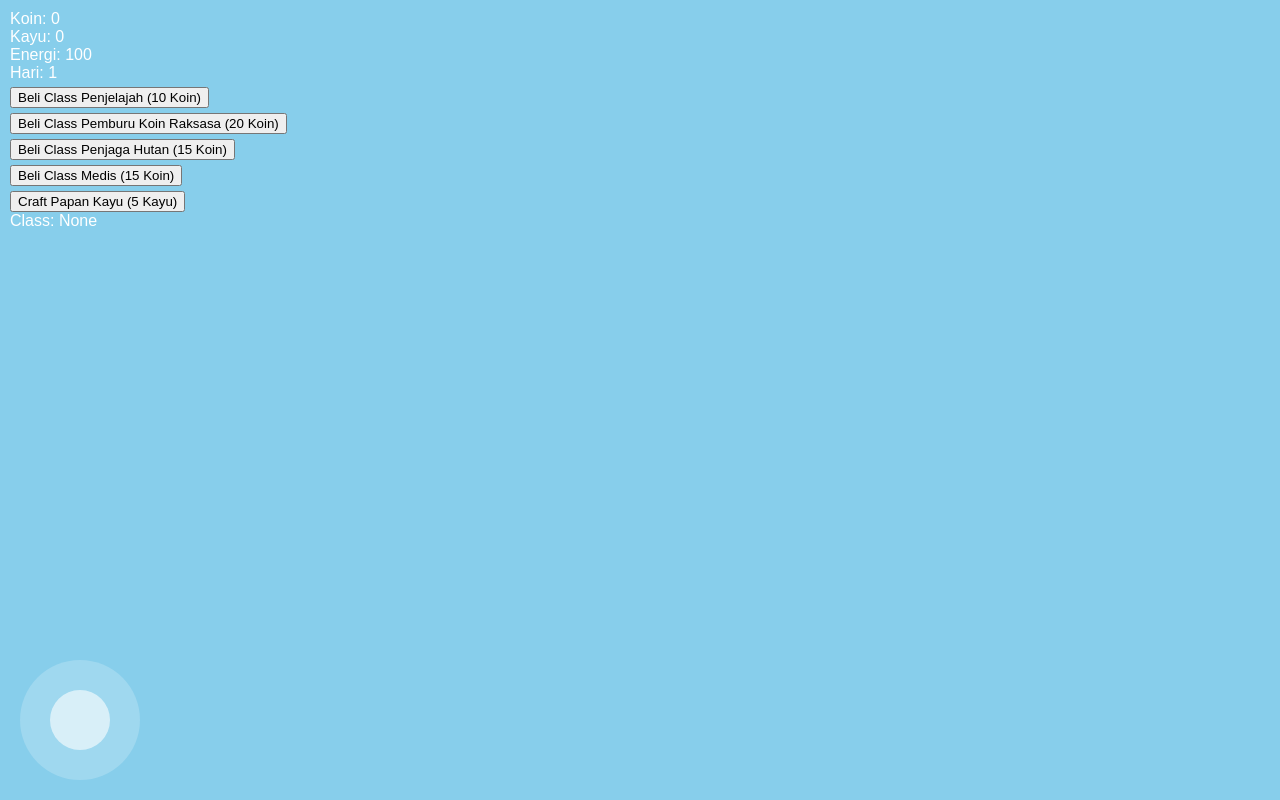
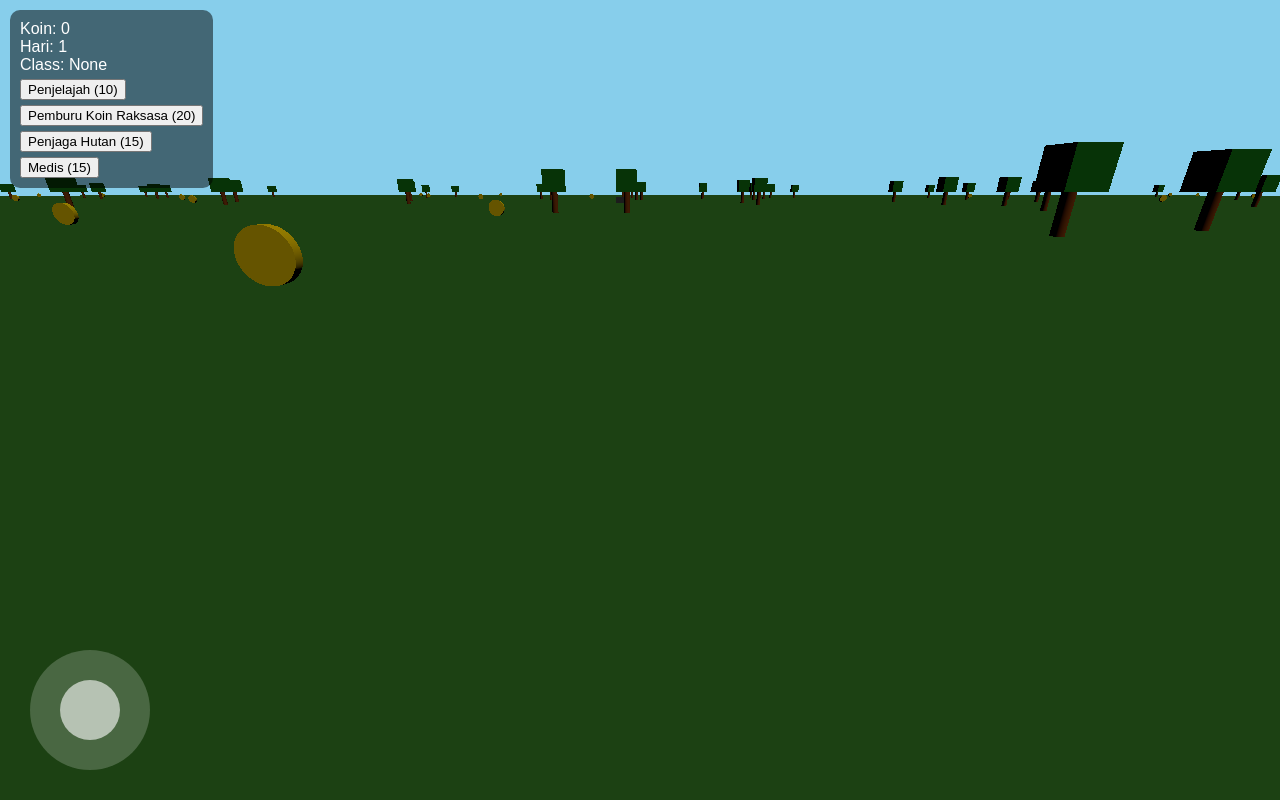
Before and after one commit to andikasihotangchanel-hub/99-night-in-the-fortres, a plain HTML site: page index.html in a window 1280 px wide. Drawn offline with nearby package versions, Linux system fonts and the light colour scheme; animation ran at ten frames a second.

Commit message:
Update index.html
Game milik andika sihotang

```diff
--- a/index.html
+++ b/index.html
@@ -1,229 +1,390 @@
 <!DOCTYPE html>
-<html lang="en">
+<html>
 <head>
 <meta charset="UTF-8">
-<meta name="viewport" content="width=device-width, initial-scale=1.0">
-<title>Survival Forest Game - Final Fix</title>
+<title>Forest Survival 3D</title>
+
 <style>
-body { margin:0; overflow:hidden; background:#87CEEB; font-family:sans-serif; }
-canvas { display:block; margin:0 auto; background:#87CEEB; }
-#ui { position:absolute; top:10px; left:10px; color:white; z-index:10; }
-button { margin-top:5px; display:block; }
-#joystick { position:absolute; bottom:20px; left:20px; width:120px; height:120px; background:rgba(255,255,255,0.2); border-radius:50%; touch-action:none; z-index:10; }
-#stick { width:60px; height:60px; background:rgba(255,255,255,0.6); border-radius:50%; position:absolute; top:30px; left:30px; }
+
+body{
+margin:0;
+overflow:hidden;
+font-family:sans-serif;
+}
+
+#ui{
+position:absolute;
+top:10px;
+left:10px;
+color:white;
+background:rgba(0,0,0,0.5);
+padding:10px;
+border-radius:10px;
+}
+
+button{
+display:block;
+margin-top:5px;
+}
+
+#joystick{
+position:absolute;
+bottom:30px;
+left:30px;
+width:120px;
+height:120px;
+background:rgba(255,255,255,0.2);
+border-radius:50%;
+}
+
+#stick{
+width:60px;
+height:60px;
+background:rgba(255,255,255,0.6);
+border-radius:50%;
+position:absolute;
+left:30px;
+top:30px;
+}
+
 </style>
+
 </head>
+
 <body>
+
 <div id="ui">
-  Koin: <span id="coinCount">0</span><br>
-  Kayu: <span id="woodCount">0</span><br>
-  Energi: <span id="energy">100</span><br>
-  <div id="dayCounter">Hari: 1</div>
-  <button id="buyExplorer">Beli Class Penjelajah (10 Koin)</button>
-  <button id="buyHunter">Beli Class Pemburu Koin Raksasa (20 Koin)</button>
-  <button id="buyGuard">Beli Class Penjaga Hutan (15 Koin)</button>
-  <button id="buyMedic">Beli Class Medis (15 Koin)</button>
-  <button id="craftWood">Craft Papan Kayu (5 Kayu)</button>
-  <div id="playerClass">Class: None</div>
+
+Koin: <span id="coin">0</span><br>
+Hari: <span id="day">1</span><br>
+Class: <span id="class">None</span>
+
+<button onclick="buyExplorer()">Penjelajah (10)</button>
+<button onclick="buyHunter()">Pemburu Koin Raksasa (20)</button>
+<button onclick="buyGuard()">Penjaga Hutan (15)</button>
+<button onclick="buyMedic()">Medis (15)</button>
+
 </div>
-<canvas id="gameCanvas" width="800" height="600"></canvas>
+
 <div id="joystick"><div id="stick"></div></div>
 
+<script src="https://cdn.jsdelivr.net/npm/three@0.160.0/build/three.min.js"></script>
+
 <script>
-const canvas=document.getElementById('gameCanvas');
-const ctx=canvas.getContext('2d');
 
-// Player
-let player={x:400,y:450,speed:3,class:'None',energy:100,wood:0,alive:true};
+// SCENE
+const scene = new THREE.Scene();
+scene.background = new THREE.Color(0x87ceeb);
 
-// Map
-const mapWidth=3000,mapHeight=2000;
-const groundY = 1200; // tanah
+// CAMERA
+const camera = new THREE.PerspectiveCamera(
+75,
+window.innerWidth/window.innerHeight,
+0.1,
+1000
+);
 
-// Trees
-let trees=[];
-for(let i=0;i<50;i++){ trees.push({x:Math.random()*(mapWidth-40),y:groundY-40,size:40,wood:3}); }
+camera.position.set(0,2,5);
 
-// Coins
-let coins=[];
-function spawnCoin(){ coins.push({x:Math.random()*(mapWidth-20),y:groundY-30,size:10,type:'normal'}); }
-function spawnGiantCoin(){ coins.push({x:Math.random()*(mapWidth-30),y:groundY-30,size:25,type:'giant'}); }
-for(let i=0;i<20;i++) spawnCoin();
-for(let i=0;i<5;i++) spawnGiantCoin();
+// RENDER
+const renderer = new THREE.WebGLRenderer();
+renderer.setSize(window.innerWidth,window.innerHeight);
+document.body.appendChild(renderer.domElement);
 
-// Counters
-let coinCount=0,woodCount=0;
-document.getElementById('coinCount').textContent=coinCount;
-document.getElementById('woodCount').textContent=woodCount;
+// LIGHT
+const sun = new THREE.DirectionalLight(0xffffff,1);
+sun.position.set(50,100,50);
+scene.add(sun);
 
-// Hari
-let day=1;
-document.getElementById('dayCounter').textContent='Hari: '+day;
-const maxDays=99;
-let dayInterval = setInterval(()=>{
-  if(day<maxDays && player.alive){ day++; document.getElementById('dayCounter').textContent='Hari: '+day; }
-  if(day>=maxDays && player.alive){ triggerEnding(); clearInterval(dayInterval); }
-},10000); // 1 hari = 10 detik
+// TANAH
+const ground = new THREE.Mesh(
 
-// Input
-let keys={};
-window.addEventListener('keydown',e=>keys[e.key]=true);
-window.addEventListener('keyup',e=>keys[e.key]=false);
+new THREE.PlaneGeometry(600,600),
 
-// Joystick
-let joystick=document.getElementById('joystick');
-let stick=document.getElementById('stick');
-let joy={x:0,y:0},dragging=false;
-function startDrag(e){ dragging=true; moveStick(e); e.preventDefault(); }
-function moveStick(e){
-  if(!dragging) return;
-  let touch=e.touches?e.touches[0]:e;
-  const rect=joystick.getBoundingClientRect();
-  let x=touch.clientX-rect.left-60,y=touch.clientY-rect.top-60;
-  let dist=Math.sqrt(x*x+y*y);
-  if(dist>30){x=x*30/dist;y=y*30/dist;}
-  stick.style.left=(30+x)+'px'; stick.style.top=(30+y)+'px';
-  joy.x = x/30;
-  joy.y = y/30; // y negatif = maju
-  e.preventDefault();
-}
-function endDrag(e){ dragging=false; joy.x=0; joy.y=0; stick.style.left='30px'; stick.style.top='30px'; e.preventDefault(); }
-joystick.addEventListener('pointerdown',startDrag);
-window.addEventListener('pointermove',moveStick);
-window.addEventListener('pointerup',endDrag);
-joystick.addEventListener('touchstart',startDrag);
-window.addEventListener('touchmove',moveStick);
-window.addEventListener('touchend',endDrag);
+new THREE.MeshLambertMaterial({color:0x3b7d2b})
 
-// Draw
-function drawGround(camX, camY){
-    ctx.fillStyle = '#654321';
-    ctx.fillRect(0-camX, groundY-camY, mapWidth, mapHeight-groundY);
-}
-function drawTree(x, y, camX, camY){
-  ctx.fillStyle = '#8B4513';
-  ctx.fillRect(x - camX +15, y - camY +20, 10, 40);
-  ctx.fillStyle = '#228B22';
-  ctx.fillRect(x - camX, y - camY, 40, 40);
-}
-function drawCoin(x, y, camX, camY, type){
-  ctx.fillStyle = type=='giant'?'orange':'gold';
-  ctx.beginPath();
-  ctx.arc(x-camX+10, y-camY+10, type=='giant'?12:10, 0, Math.PI*2);
-  ctx.fill();
+);
+
+ground.rotation.x=-Math.PI/2;
+scene.add(ground);
+
+// PLAYER
+let player={
+x:0,
+z:0,
+speed:0.15,
+class:"None"
+};
+
+// COIN
+let coinCount=0;
+
+// POHON
+function createTree(x,z){
+
+const trunk=new THREE.Mesh(
+
+new THREE.CylinderGeometry(0.3,0.3,2),
+
+new THREE.MeshLambertMaterial({color:0x8b4513})
+
+);
+
+trunk.position.set(x,1,z);
+
+const leaves=new THREE.Mesh(
+
+new THREE.BoxGeometry(2,2,2),
+
+new THREE.MeshLambertMaterial({color:0x228b22})
+
+);
+
+leaves.position.set(x,3,z);
+
+scene.add(trunk);
+scene.add(leaves);
+
 }
 
-// Update
-function update(){
-  if(!player.alive) return;
-  if(player.energy<=0) return;
-  let speed=player.speed;
-  player.x += ((keys['d']||keys['ArrowRight']?1:0)-(keys['a']||keys['ArrowLeft']?1:0) + joy.x) * speed;
-  player.y += ((keys['s']||keys['ArrowDown']?1:0)-(keys['w']||keys['ArrowUp']?1:0) + joy.y) * speed;
+// buat hutan
+for(let i=0;i<150;i++){
 
-  player.x = Math.max(0, Math.min(mapWidth, player.x));
-  player.y = Math.max(0, Math.min(groundY-20, player.y));
+createTree(
+(Math.random()-0.5)*400,
+(Math.random()-0.5)*400
+);
 
-  // Ambil koin
-  coins.forEach((coin,index)=>{
-    if(Math.abs(player.x-coin.x)<25 && Math.abs(player.y-coin.y)<25){
-      if(coin.type=='normal' || (coin.type=='giant' && player.class=='Pemburu Koin Raksasa')){
-        let gain=coin.type=='giant'?5:1;
-        if(player.class=='Penjelajah' && coin.type=='normal') gain=2;
-        coinCount += gain;
-        document.getElementById('coinCount').textContent=coinCount;
-        coins.splice(index,1);
-        if(coin.type=='normal') spawnCoin(); else spawnGiantCoin();
 }
+
+// KOIN
+let coins=[];
+
+function spawnCoin(){
+
+const coin=new THREE.Mesh(
+
+new THREE.CylinderGeometry(0.5,0.5,0.2,32),
+
+new THREE.MeshLambertMaterial({color:0xffd700})
+
+);
+
+coin.rotation.x=Math.PI/2;
+
+coin.position.set(
+(Math.random()-0.5)*400,
+1,
+(Math.random()-0.5)*400
+);
+
+scene.add(coin);
+coins.push(coin);
+
 }
+
+for(let i=0;i<60;i++) spawnCoin();
+
+// HEWAN
+function spawnAnimal(){
+
+const wolf=new THREE.Mesh(
+
+new THREE.BoxGeometry(1.5,1,3),
+
+new THREE.MeshLambertMaterial({color:0x555555})
+
+);
+
+wolf.position.set(
+(Math.random()-0.5)*400,
+0.5,
+(Math.random()-0.5)*400
+);
+
+scene.add(wolf);
+
+}
+
+for(let i=0;i<10;i++) spawnAnimal();
+
+// JOYSTICK
+let joy={x:0,y:0};
+
+const joystick=document.getElementById("joystick");
+const stick=document.getElementById("stick");
+
+let dragging=false;
+
+joystick.addEventListener("pointerdown",()=>dragging=true);
+
+window.addEventListener("pointerup",()=>{
+
+dragging=false;
+joy.x=0;
+joy.y=0;
+stick.style.left="30px";
+stick.style.top="30px";
+
 });
 
-  // Ambil kayu
-  trees.forEach(tree=>{
-    if(Math.abs(player.x-tree.x)<25 && Math.abs(player.y-tree.y)<25 && tree.wood>0){
-      let gain=1;
-      if(player.class=='Penjaga Hutan') gain=2;
-      woodCount += gain;
-      tree.wood = Math.max(0, tree.wood - gain);
-      document.getElementById('woodCount').textContent=woodCount;
+window.addEventListener("pointermove",e=>{
+
+if(!dragging) return;
+
+const rect=joystick.getBoundingClientRect();
+
+let x=e.clientX-rect.left-60;
+let y=e.clientY-rect.top-60;
+
+let dist=Math.sqrt(x*x+y*y);
+
+if(dist>30){
+
+x=x*30/dist;
+y=y*30/dist;
+
 }
+
+stick.style.left=(30+x)+"px";
+stick.style.top=(30+y)+"px";
+
+joy.x=x/30;
+joy.y=y/30;
+
 });
 
-  // Medis regenerasi energi
-  if(player.class=='Medis') player.energy = Math.min(100, player.energy + 0.2);
-  else if(Math.abs(joy.x)+Math.abs(joy.y)>0 || keys['w']||keys['a']||keys['s']||keys['d']) player.energy = Math.max(0, player.energy - 0.05);
-  document.getElementById('energy').textContent = Math.floor(player.energy);
+// UPDATE
+function update(){
+
+player.x += joy.x * player.speed;
+player.z += joy.y * player.speed;
+
+camera.position.x=player.x;
+camera.position.z=player.z+5;
+
+camera.lookAt(player.x,0,player.z);
+
+// ambil koin
+coins.forEach((coin,i)=>{
+
+let dx=coin.position.x-player.x;
+let dz=coin.position.z-player.z;
+
+if(Math.sqrt(dx*dx+dz*dz)<2){
+
+scene.remove(coin);
+coins.splice(i,1);
+
+let gain=1;
+
+if(player.class=="Penjelajah") gain=2;
+if(player.class=="Pemburu Koin Raksasa") gain=5;
+
+coinCount+=gain;
+
+document.getElementById("coin").textContent=coinCount;
+
+spawnCoin();
+
 }
 
-// Draw
-let ending=false;
-function draw(){
-  ctx.clearRect(0,0,canvas.width,canvas.height);
-  let camX = player.x - canvas.width/2;
-  let camY = player.y - canvas.height/1.5;
+});
 
-  camX = Math.max(0, Math.min(camX, mapWidth - canvas.width));
-  camY = Math.max(0, Math.min(camY, mapHeight - canvas.height));
-
-  drawGround(camX, camY);
-  trees.forEach(tree=>drawTree(tree.x, tree.y, camX, camY));
-  coins.forEach(coin=>drawCoin(coin.x, coin.y, camX, camY, coin.type));
-
-  if(ending){
-    drawEnding(camX, camY);
-  }
 }
 
-// Game loop
-function gameLoop(){ update(); draw(); requestAnimationFrame(gameLoop); }
-gameLoop();
+// LOOP
+function animate(){
 
-// Class buttons
-document.getElementById('buyExplorer').addEventListener('click',()=>{ if(coinCount>=10){ coinCount-=10; player.class='Penjelajah'; player.speed=3; document.getElementById('coinCount').textContent=coinCount; document.getElementById('playerClass').textContent='Class: Penjelajah'; alert('Kamu sekarang Penjelajah!'); }else alert('Koin tidak cukup!'); });
-document.getElementById('buyHunter').addEventListener('click',()=>{ if(coinCount>=20){ coinCount-=20; player.class='Pemburu Koin Raksasa'; player.speed=4; document.getElementById('coinCount').textContent=coinCount; document.getElementById('playerClass').textContent='Class: Pemburu Koin Raksasa'; alert('Kamu sekarang Pemburu Koin Raksasa!'); }else alert('Koin tidak cukup!'); });
-document.getElementById('buyGuard').addEventListener('click',()=>{ if(coinCount>=15){ coinCount-=15; player.class='Penjaga Hutan'; player.speed=3; document.getElementById('coinCount').textContent=coinCount; document.getElementById('playerClass').textContent='Class: Penjaga Hutan'; alert('Kamu sekarang Penjaga Hutan!'); }else alert('Koin tidak cukup!'); });
-document.getElementById('buyMedic').addEventListener('click',()=>{ if(coinCount>=15){ coinCount-=15; player.class='Medis'; player.speed=3; document.getElementById('coinCount').textContent=coinCount; document.getElementById('playerClass').textContent='Class: Medis'; alert('Kamu sekarang Medis!'); }else alert('Koin tidak cukup!'); });
+requestAnimationFrame(animate);
 
-// Crafting
-document.getElementById('craftWood').addEventListener('click',()=>{ if(woodCount>=5){ woodCount-=5; alert('Kamu berhasil membuat papan kayu!'); woodCount-=5; document.getElementById('woodCount').textContent=woodCount; }else alert('Kayu tidak cukup!'); });
+update();
 
-// Ending cinematic
-function triggerEnding(){
-  ending=true;
-  player.alive=false;
-  alert('Selamat! Kamu berhasil bertahan hingga Hari 99!\nEnding cinematic dimulai...');
-  let owlY=-50, bombY=-50, helipadX=player.x-50;
-  let frame=0;
-  function endingAnim(){
-    frame++;
-    draw();
-    let camX = player.x - canvas.width/2;
-    let camY = player.y - canvas.height/2;
-    camX = Math.max(0, Math.min(camX, mapWidth - canvas.width));
-    camY = Math.max(0, Math.min(camY, mapHeight - canvas.height));
-    ctx.fillStyle='gray';
-    ctx.fillRect(helipadX-camX,player.y-100-camY,100,40);
-    owlY+=2;
-    ctx.fillStyle='white';
-    ctx.beginPath();
-    ctx.arc(player.x-camX,owlY-camY,20,0,Math.PI*2);
-    ctx.fill();
-    bombY+=3;
-    ctx.fillStyle='red';
-    ctx.beginPath();
-    ctx.arc(player.x-camX,bombY-camY,10,0,Math.PI*2);
-    ctx.fill();
-    if(Math.abs(bombY-owlY)<5){
-      ctx.fillStyle='orange';
-      ctx.beginPath();
-      ctx.arc(player.x-camX,owlY-camY,30,0,Math.PI*2);
-      ctx.fill();
-      return;
+renderer.render(scene,camera);
+
 }
-    if(frame<300) requestAnimationFrame(endingAnim);
+
+animate();
+
+// CLASS
+function buyExplorer(){
+
+if(coinCount>=10){
+
+coinCount-=10;
+
+player.class="Penjelajah";
+
+player.speed=0.18;
+
+document.getElementById("class").textContent="Penjelajah";
+
 }
-  endingAnim();
+
 }
+
+function buyHunter(){
+
+if(coinCount>=20){
+
+coinCount-=20;
+
+player.class="Pemburu Koin Raksasa";
+
+player.speed=0.22;
+
+document.getElementById("class").textContent="Pemburu Koin Raksasa";
+
+}
+
+}
+
+function buyGuard(){
+
+if(coinCount>=15){
+
+coinCount-=15;
+
+player.class="Penjaga Hutan";
+
+document.getElementById("class").textContent="Penjaga Hutan";
+
+}
+
+}
+
+function buyMedic(){
+
+if(coinCount>=15){
+
+coinCount-=15;
+
+player.class="Medis";
+
+document.getElementById("class").textContent="Medis";
+
+}
+
+}
+
+// HARI
+let day=1;
+
+setInterval(()=>{
+
+day++;
+
+document.getElementById("day").textContent=day;
+
+if(day==99){
+
+alert("Helikopter datang! Kamu selamat dari hutan!");
+
+}
+
+},10000);
+
 </script>
+
 </body>
 </html>
```
Lines whose indentation alone changed are shown as unchanged.
